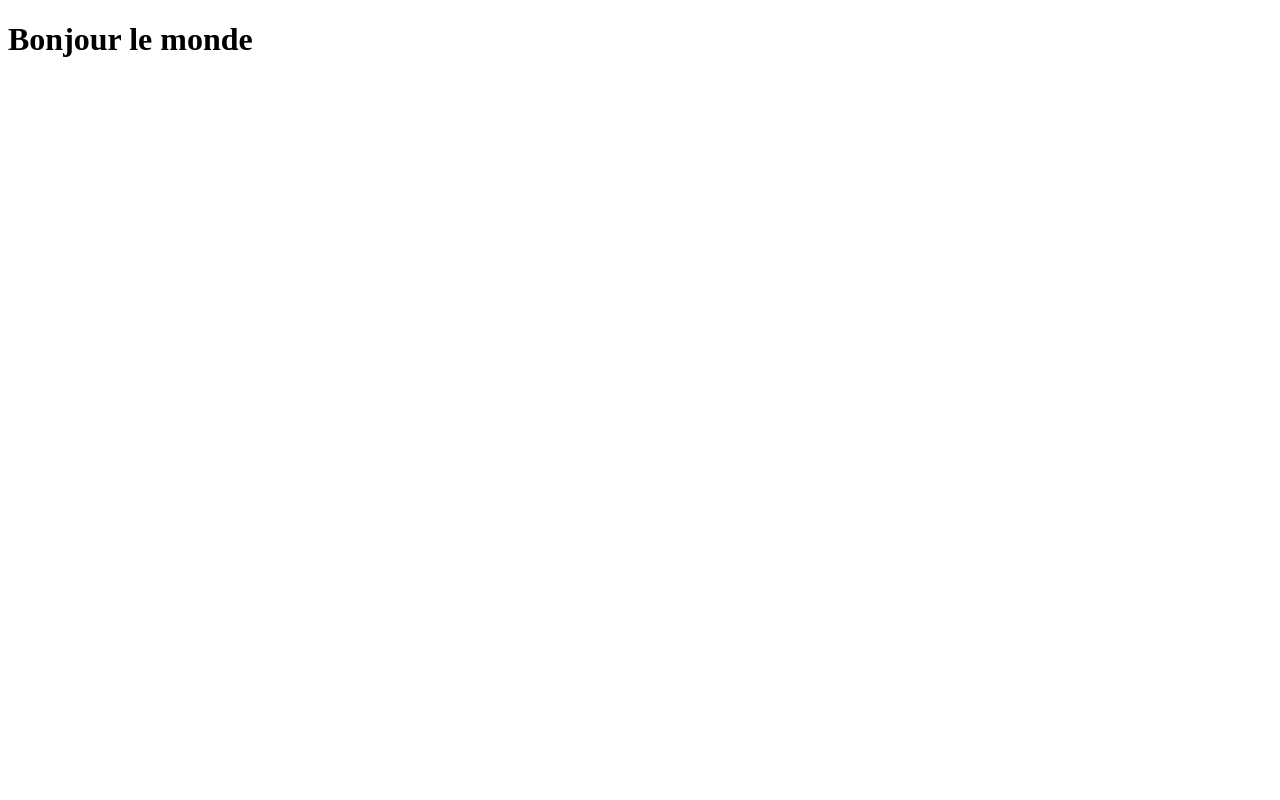
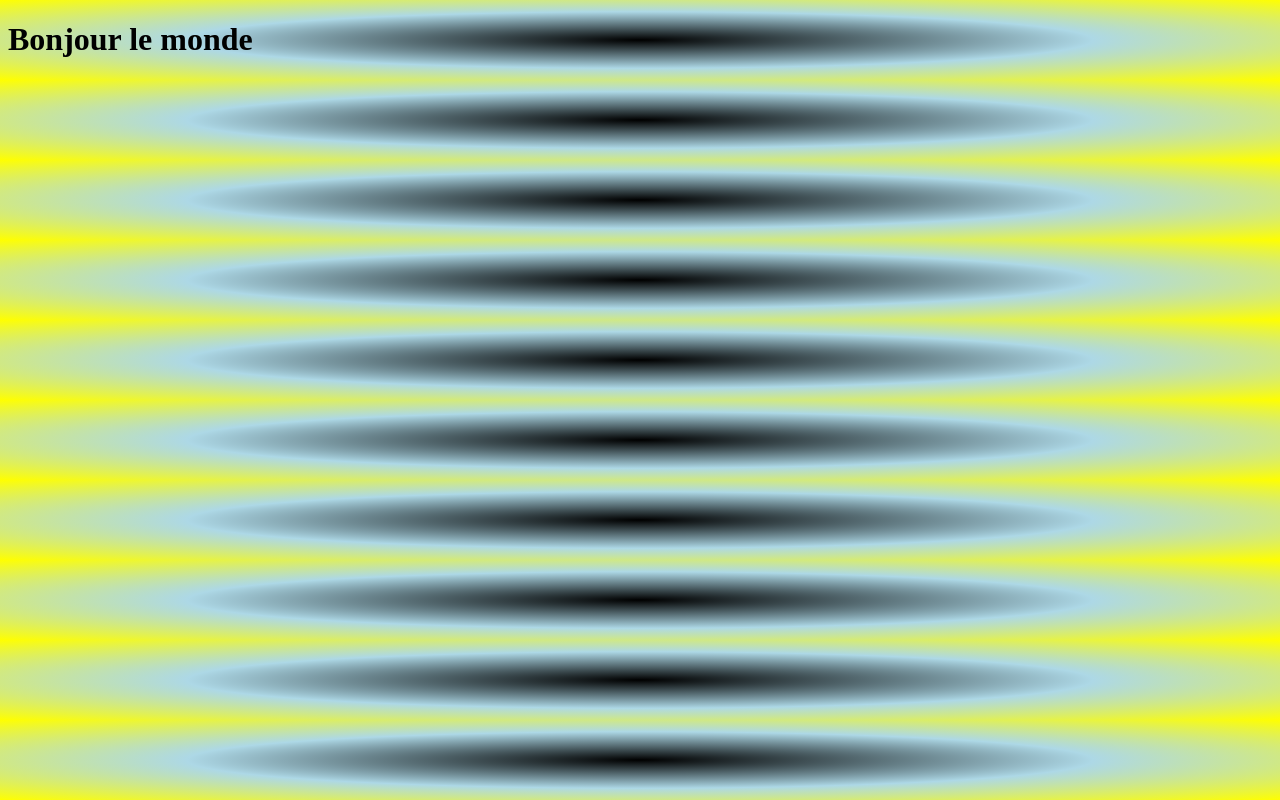
Before and after one commit to john07T/portfoliojohn, a plain HTML site: page index.html in a window 1280 px wide. Drawn offline with Linux system fonts and the light colour scheme.

Commit message:
ajout du fichier css

```diff
--- a/index.html
+++ b/index.html
@@ -2,6 +2,7 @@
 <html>
     <head>
         <title>information sur le developpeur john</title>
+        <link rel="stylesheet" href="portfolio.css">
     </head>
     <body>
         <h1>Bonjour le monde</h1>
--- /dev/null
+++ b/portfolio.css
@@ -0,0 +1,3 @@
+body{
+    background: radial-gradient(black,lightblue,yellow);
+}
```
